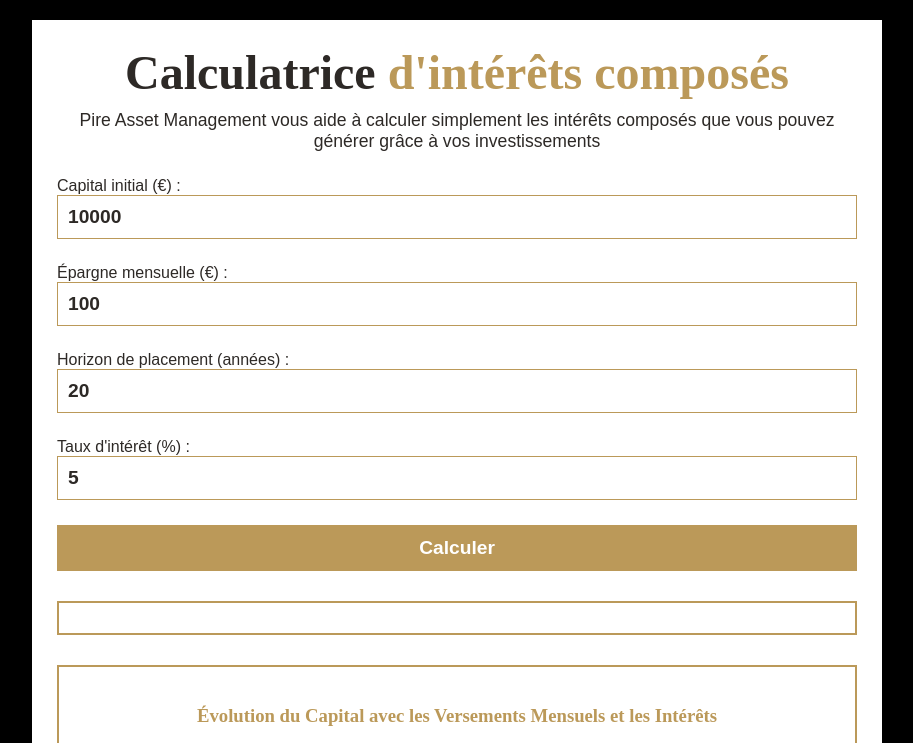
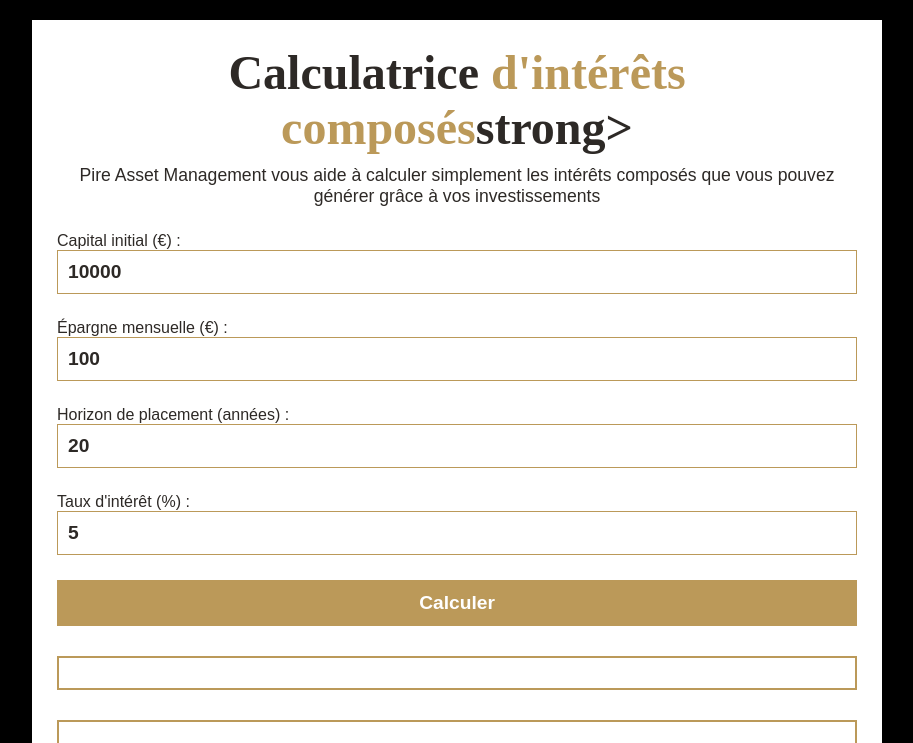
Before and after one commit to Kioutte/calculatrice-interets-composes, a plain HTML site: page index.html in a window 1280 px wide. Shown: the top 743 px of the page, without its empty margins (183-1096 px from the left). Drawn offline with nearby package versions, Linux system fonts and the light colour scheme.

Commit message:
Update index.html

```diff
--- a/index.html
+++ b/index.html
@@ -201,7 +201,7 @@
 <body>
     <div class="container">
         <div class="title-container">
-            <h1>Calculatrice <strong style="color: #BB9959;">d'intérêts composés<strong style="color: #BB9959;"></h1>
+            <h1>Calculatrice <strong style="color: #BB9959;">d'intérêts composés</strong>strong></h1>
             <h2>Pire Asset Management vous aide à calculer simplement les intérêts composés que vous pouvez générer grâce à vos investissements</h2>
         </div>
 
```
